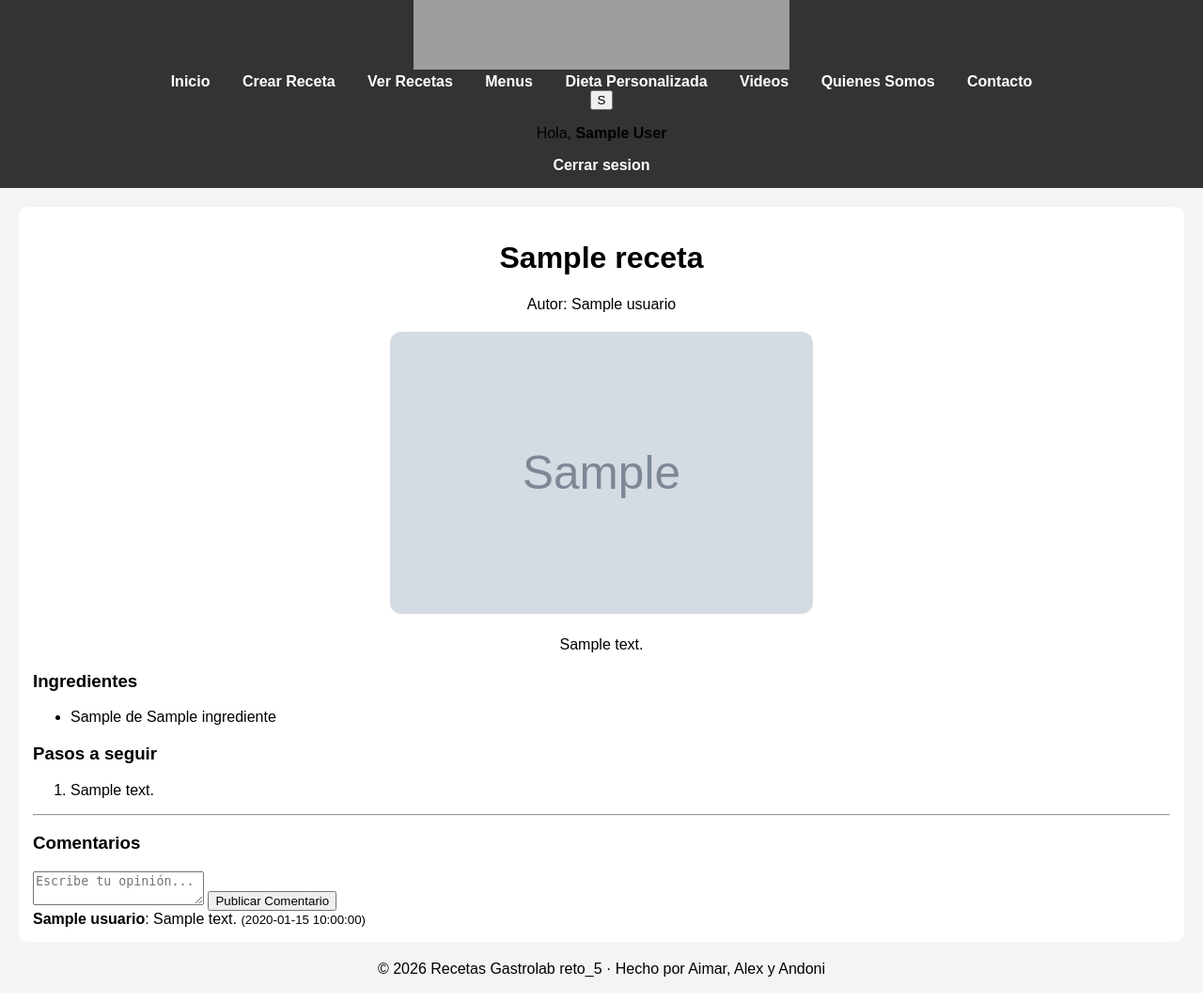
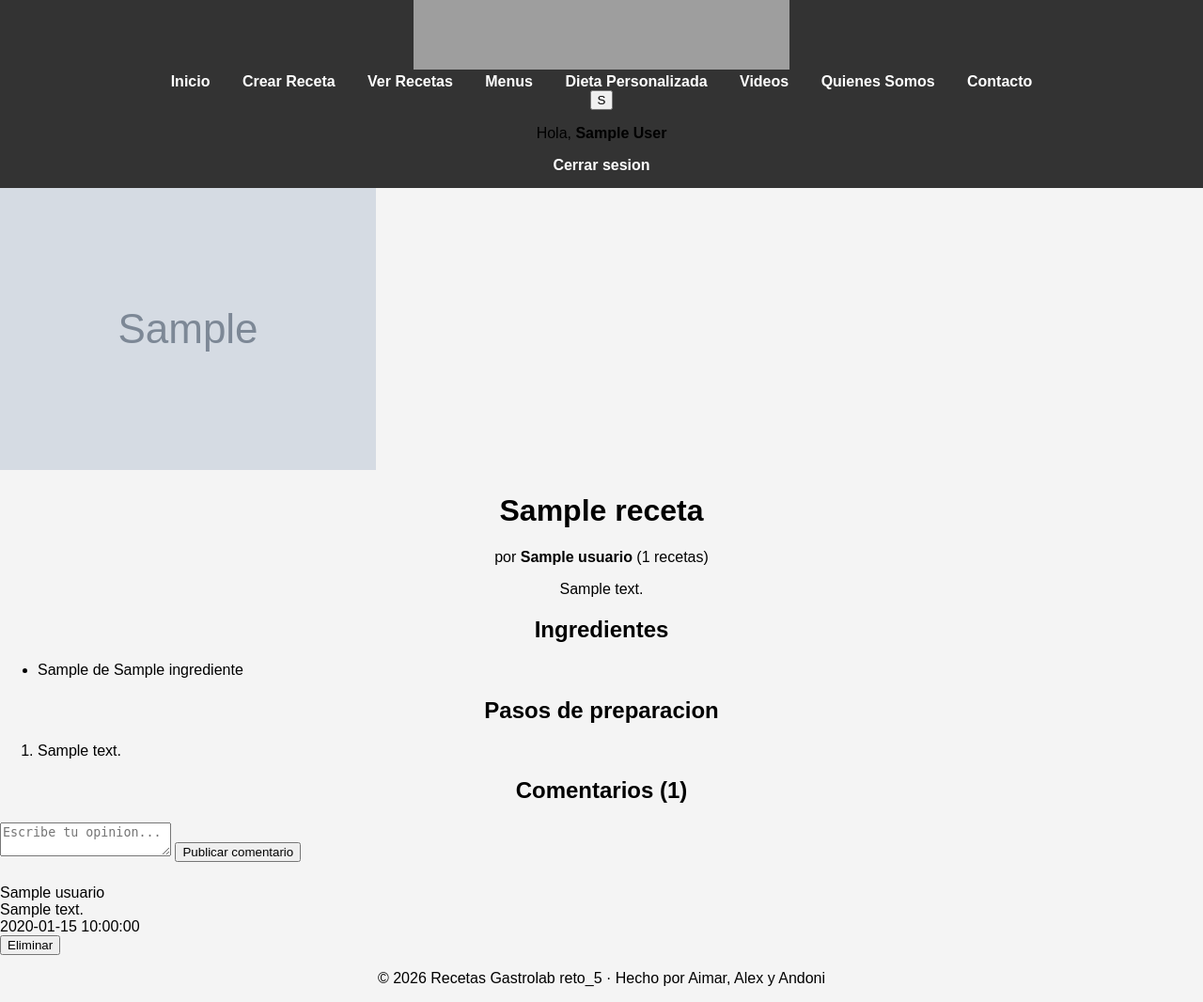
Before and after one commit to DamStonfri/Reto5-Grupo4, a Flask app: page /receta/1 in a window 1280 px wide. Shown: the part 241-1307 px from the top of the page at 94% size. Before the commit the page ends 1281 px from the top, so only its background shows below. Run offline with Flask 3, Linux system fonts and the light colour scheme; the visitor is signed in with stand-in values (Sample User, id 1); tables that the repository leaves empty hold one stand-in row (values such as "Sample post"); grey boxes marked "Sample" are stand-in pictures; grey boxes are pictures that could not be loaded.

Commit message:
cambiosdetalle_receta.html

```diff
--- a/recetas_flask/templates/detalle_receta.html
+++ b/recetas_flask/templates/detalle_receta.html
@@ -1,55 +1,72 @@
 {% extends 'base.html' %}
+
 {% block content %}
-<div class="card">
+<div class="page-wrapper">
+    <div class="recipe-detail">
 
+        <!-- Imagen de portada -->
+        {% if receta.imagen %}
+            <img class="recipe-detail__hero-img"
+                src="{{ url_for('static', filename='uploads/' ~ receta.imagen) }}"
+                alt="{{ receta.titulo }}">
+        {% else %}
+            <div class="recipe-detail__placeholder">🍽️</div>
+        {% endif %}
+
+        <!-- header -->
         <h1>{{ receta.titulo }}</h1>
-    <p>Autor: {{ receta.autor }}</p>
-
-    <!-- 👇 AQUI VA LA IMAGEN -->
-    {% if receta.imagen %}
-        <div style="text-align: center; margin: 20px 0;">
-            <img src="{{ url_for('static', filename='uploads/' ~ receta.imagen) }}"
-                style="max-width: 450px; width: 100%; max-height: 300px; object-fit: cover; border-radius: 12px;">
-        </div>
-    {% else %}
-        <div style="width: 450px; max-width: 100%; height: 260px; background: #444; border-radius: 12px; margin: 20px auto; display: flex; align-items: center; justify-content: center;">
-            <span style="font-size: 4rem;">🍽️</span>
-        </div>
-    {% endif %}
-    <!-- 👆 FIN IMAGEN -->
-
+        <p class="recipe-detail__author">por <strong>{{ receta.autor }}</strong> ({{ total_recetas_autor }} recetas)</p>
         <p>{{ receta.descripcion }}</p>
 
-    <h3>Ingredientes</h3>
-    <ul>
+        <!-- Ingredientes -->
+        <h2 class="recipe-section-title">Ingredientes</h2>
+        <ul class="ingredients-list">
             {% for ing in ingredientes %}
                 <li>{{ ing.cantidad }} de {{ ing.nombre }}</li>
             {% endfor %}
         </ul>
 
-    <h3>Pasos a seguir</h3>
-    <ol>
+        <!-- Pasos de preparacion -->
+        <h2 class="recipe-section-title">Pasos de preparacion</h2>
+        <ol class="steps-list">
             {% for paso in pasos %}
                 <li>{{ paso.descripcion }}</li>
             {% endfor %}
         </ol>
 
-    <hr>
-    <h3>Comentarios</h3>
+        <!-- Seccion de comentarios -->
+        <div class="comments-section">
+            <h2 class="recipe-section-title">Comentarios ({{ total_comentarios }})</h2>
 
+            <div class="comment-form">
                 <form action="{{ url_for('añadir_comentario', receta_id=receta.id) }}" method="POST">
-        <textarea name="contenido" placeholder="Escribe tu opinión..." required></textarea>
-        <button type="submit">Publicar Comentario</button>
+                    <textarea name="contenido" placeholder="Escribe tu opinion..." required></textarea>
+                    <button type="submit" class="btn btn-primary">Publicar comentario</button>
                 </form>
+            </div>
 
-    <div class="comentarios">
+            <div style="margin-top: 24px;">
                 {% for com in comentarios %}
-            <div class="comentario-box">
-                <strong>{{ com.nombre }}</strong>: {{ com.contenido }}
-                <small>({{ com.creado_en }})</small>
+                <div class="comment-box">
+                    <div class="comment-box__content">
+                        <div class="comment-box__author">{{ com.nombre }}</div>
+                        <div class="comment-box__text">{{ com.contenido }}</div>
+                        <div class="comment-box__date">{{ com.creado_en }}</div>
                     </div>
+                    <!-- Solo el autor del comentario o un admin pueden eliminarlo -->
+                    {% if session.get("usuario_rol") == "admin" or session.get("usuario_id") == com.usuario_id %}
+                    <form action="{{ url_for('eliminar_comentario', comentario_id=com.id, receta_id=receta.id) }}" method="POST">
+                        <button type="submit" class="btn btn-danger btn-sm"
+                                onclick="return confirm('Eliminar este comentario?')">Eliminar</button>
+                    </form>
+                    {% endif %}
+                </div>
+                {% else %}
+                <p style="color: var(--ink-light); font-size: 0.9rem;">Aun no hay comentarios. Se el primero!</p>
                 {% endfor %}
+            </div>
         </div>
 
     </div>
+</div>
 {% endblock %}
```
Lines whose indentation alone changed are shown as unchanged.
